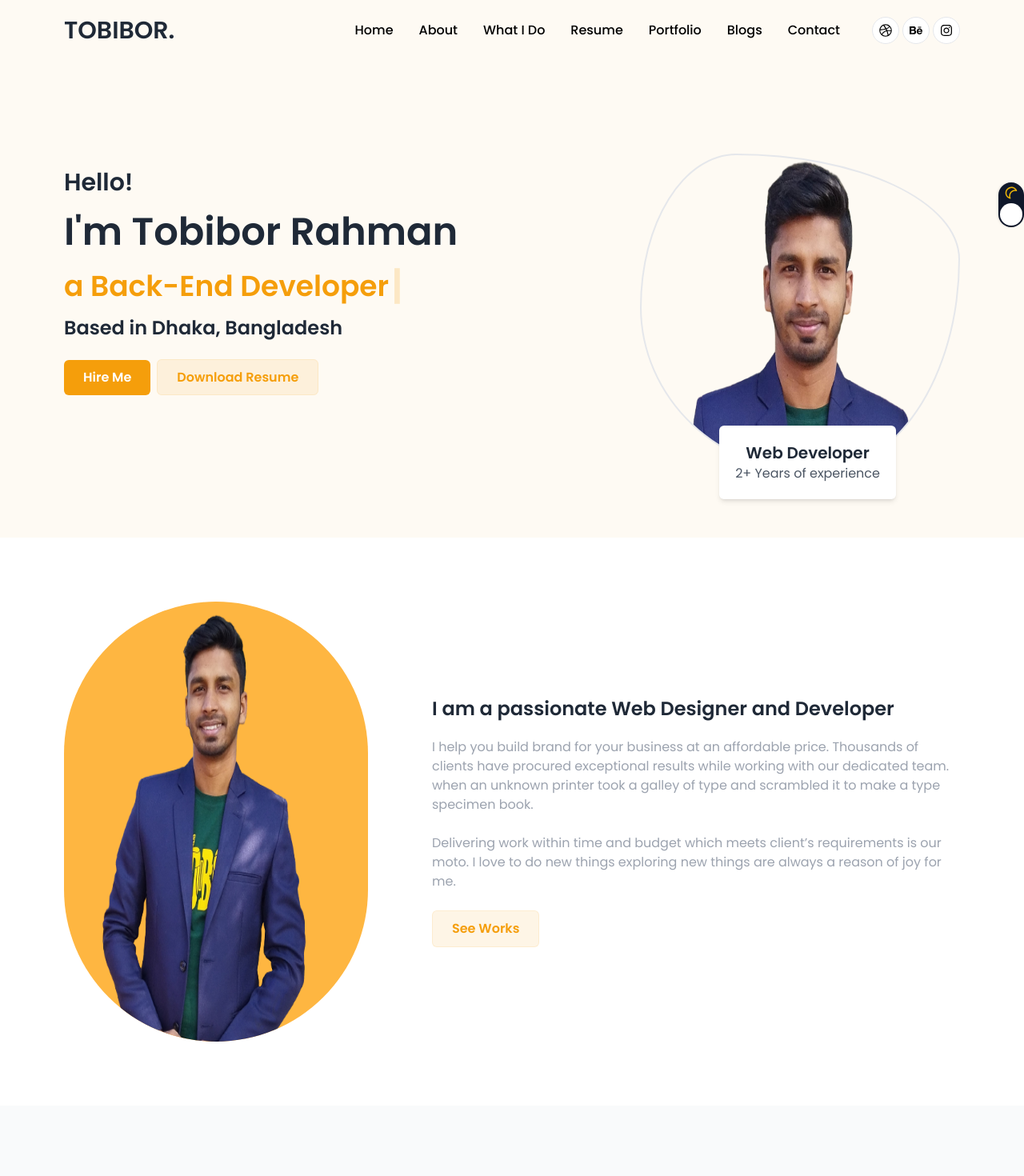
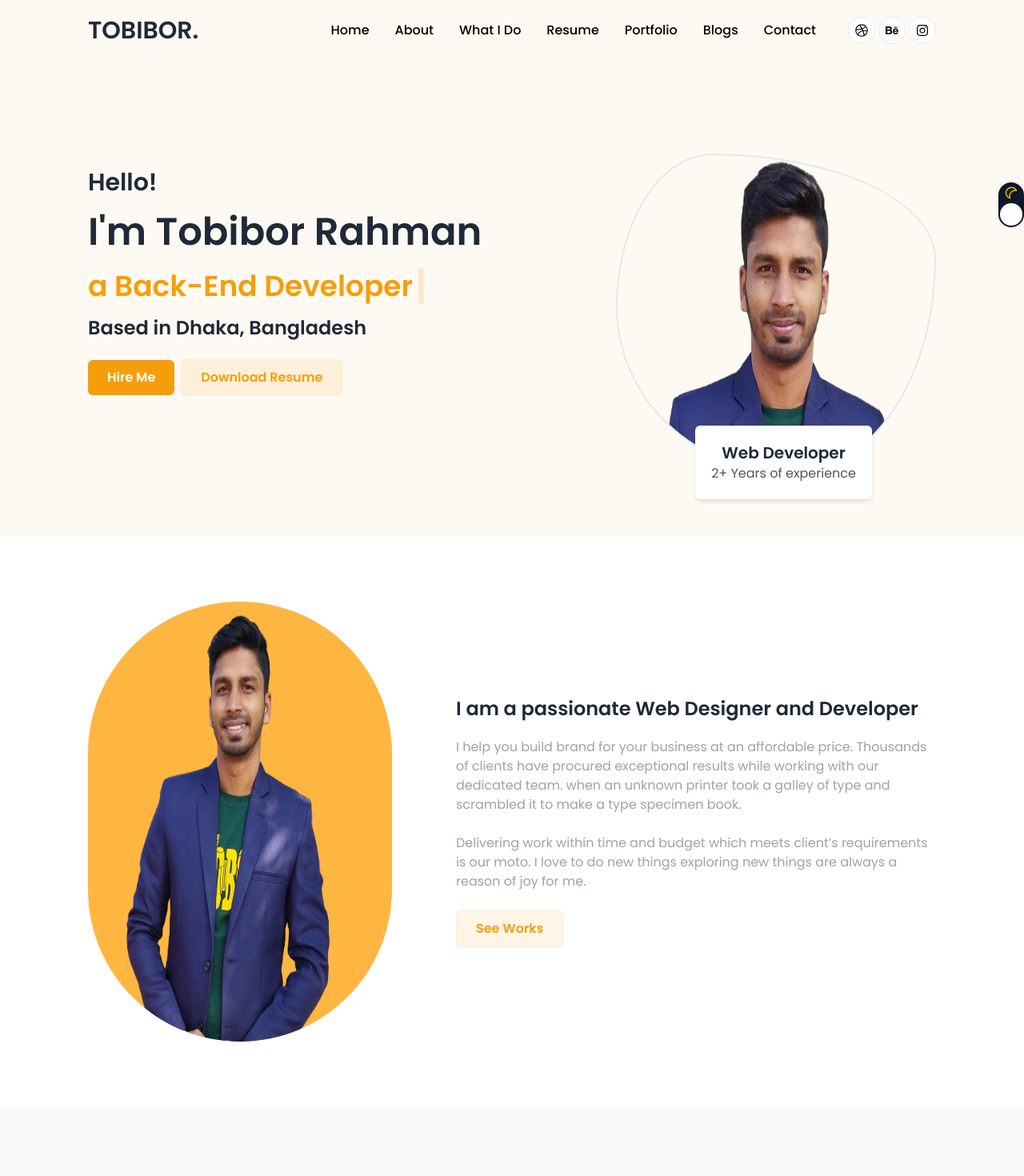
Before and after one commit to tobiborrahman/tobibor-rahman-portfolio, a React (Vite) app: page / in a window 1280 px wide. Shown: the top 1470 px of the page at 80% size. Built offline with nearby package versions, Linux system fonts and the light colour scheme.

Commit message:
browser compatible done

```diff
--- a/src/components/Home/Banner/Banner.jsx
+++ b/src/components/Home/Banner/Banner.jsx
@@ -29,7 +29,7 @@ const Banner = () => {
 		<>
 			<div className="bg-[#FEFAF3] dark:bg-[#1A1E29] dark:text-white">
 				<Navbar />
-
+				<div className="custom-container">
 					<div
 						id="banner"
 						className="md:flex justify-between items-center px-5 md:px-20 pt-28 md:pt-48 pb-20"
@@ -89,6 +89,7 @@ const Banner = () => {
 						</div>
 					</div>
 				</div>
+			</div>
 		</>
 	);
 };
--- a/src/components/Home/Home/About.jsx
+++ b/src/components/Home/Home/About.jsx
@@ -10,7 +10,11 @@ const About = () => {
 		Aos.init();
 	}, []);
 	return (
-		<div className="container dark:bg-[#0F172A]">
+		<>
+			<div className="dark:bg-[#0F172A]">
+				<div className="custom-container">
+					<div className="container ">
+						<div className="flex justify-between items-center">
 							<div id="about">
 								<div className="md:flex justify-between items-center px-6 md:px-20 py-10 md:py-20 pb-10">
 									<img
@@ -18,22 +22,30 @@ const About = () => {
 										src={aboutImg}
 										alt=""
 									/>
-					<div data-aos="fade-right" className="md:w-[800px]">
+									<div
+										data-aos="fade-right"
+										className="md:w-[800px]"
+									>
 										<h3 className="text-2xl mb-5 mt-8 md:mt-0 font-bold dark:text-white">
-							I am a passionate Web Designer and Developer
+											I am a passionate Web Designer and
+											Developer
 										</h3>
 										<p className=" text-gray-400">
-							I help you build brand for your business at an
-							affordable price. Thousands of clients have procured
-							exceptional results while working with our dedicated
-							team. when an unknown printer took a galley of type
-							and scrambled it to make a type specimen book.
+											I help you build brand for your
+											business at an affordable price.
+											Thousands of clients have procured
+											exceptional results while working
+											with our dedicated team. when an
+											unknown printer took a galley of
+											type and scrambled it to make a type
+											specimen book.
 											<br />
 											<br />
-							Delivering work within time and budget which meets
-							client’s requirements is our moto. I love to do new
-							things exploring new things are always a reason of
-							joy for me.
+											Delivering work within time and
+											budget which meets client’s
+											requirements is our moto. I love to
+											do new things exploring new things
+											are always a reason of joy for me.
 										</p>
 										<button className="py-[10px] px-6 bg-amber-500/10 hover:bg-amber-500 border font-semibold border-amber-500/10 hover:border-amber-500 text-amber-500 hover:text-white rounded-md mt-6 duration-300">
 											See Works
@@ -42,6 +54,10 @@ const About = () => {
 								</div>
 							</div>
 						</div>
+					</div>
+				</div>
+			</div>
+		</>
 	);
 };
 
--- a/src/components/Home/Home/Contact.jsx
+++ b/src/components/Home/Home/Contact.jsx
@@ -18,6 +18,7 @@ const Contact = () => {
 
 	return (
 		<section className="bg-[#F9FAFB] dark:bg-[#1E293B]">
+			<div className="custom-container">
 				<div id="contact">
 					<SectionTitle upperTitle="get in touch"></SectionTitle>
 
@@ -29,7 +30,9 @@ const Contact = () => {
 									<h4 className="text-black dark:text-white font-medium">
 										Phone
 									</h4>
-								<p className="text-gray-500">+880 1316433225</p>
+									<p className="text-gray-500">
+										+880 1316433225
+									</p>
 								</div>
 							</div>
 
@@ -95,6 +98,7 @@ const Contact = () => {
 						</div>
 					</div>
 				</div>
+			</div>
 		</section>
 	);
 };
--- a/src/components/Home/Home/Freelancer.jsx
+++ b/src/components/Home/Home/Freelancer.jsx
@@ -3,7 +3,7 @@ import React from 'react';
 const Freelancer = () => {
 	return (
 		<div className="bg-[#575C69] dark:bg-[#0F172A] py-20">
-			<div className="text-center">
+			<div className="custom-container text-center">
 				<h1 className="text-xl md:text-2xl text-white font-semibold capitalize">
 					I am available for freelancer project
 				</h1>
--- a/src/components/Home/Home/Portfolio.jsx
+++ b/src/components/Home/Home/Portfolio.jsx
@@ -26,7 +26,8 @@ const Portfolio = () => {
 	};
 
 	return (
-		<section className="container mx-auto dark:bg-[#0F172A]">
+		<section className="flex justify-center items-center dark:bg-[#0F172A]">
+			<div className="custom-container">
 				<div id="portfolio">
 					<SectionTitle upperTitle="my work & projects" />
 
@@ -96,6 +97,7 @@ const Portfolio = () => {
 						</div>
 					</div>
 				</div>
+			</div>
 		</section>
 	);
 };
--- a/src/components/Home/Home/Resume.jsx
+++ b/src/components/Home/Home/Resume.jsx
@@ -22,8 +22,10 @@ const Resume = () => {
 	useEffect(() => {
 		Aos.init();
 	}, []);
+
 	return (
 		<section id="resume" className="bg-[#F9FAFB] dark:bg-[#1E293B]">
+			<div className="custom-container">
 				<SectionTitle upperTitle="Resume"></SectionTitle>
 				<div className="pt-8">
 					<div>
@@ -45,8 +47,8 @@ const Resume = () => {
 									National University
 								</p>
 								<p className="text-xl dark:text-white">
-								I have completed my honours in 2019 from Bhawal
-								Badre Alam Govt.College, Gazipur .
+									I have completed my honours in 2019 from
+									Bhawal Badre Alam Govt.College, Gazipur .
 								</p>
 							</div>
 						</div>
@@ -155,6 +157,7 @@ const Resume = () => {
 						</a>
 					</div>
 				</div>
+			</div>
 		</section>
 	);
 };
--- a/src/components/Home/Home/Review.jsx
+++ b/src/components/Home/Home/Review.jsx
@@ -41,7 +41,8 @@ const Review = () => {
 		};
 	}, []);
 	return (
-		<section className="container mx-auto bg-[#F9FAFB] dark:bg-[#1E293B]">
+		<section className="flex items-center justify-center bg-[#F9FAFB] dark:bg-[#1E293B]">
+			<div className="custom-container">
 				<div className="px-3 md:px-20 pb-7 md:pb-20">
 					<SectionTitle upperTitle="clients review" />
 					<Swiper
@@ -62,8 +63,8 @@ const Review = () => {
 							<div className="p-6 arrow-tooltip bg-white dark:bg-[#0F172A]">
 								<MdFormatQuote className="text-[#ffb700] text-6xl" />
 								<p className="text-gray-500">
-								I am a Web Designer and Developer with over 2
-								years of experience. I am working with all
+									I am a Web Designer and Developer with over
+									2 years of experience. I am working with all
 									stages of the designing and development.
 								</p>
 								<Rating
@@ -86,7 +87,9 @@ const Review = () => {
 										<h5 className="text-black dark:text-white font-medium">
 											Tobibor Rahman
 										</h5>
-									<p className="text-gray-500 ">Manager</p>
+										<p className="text-gray-500 ">
+											Manager
+										</p>
 									</div>
 								</div>
 							</div>
@@ -95,8 +98,8 @@ const Review = () => {
 							<div className="p-6 bg-white arrow-tooltip dark:bg-[#0F172A]">
 								<MdFormatQuote className="text-[#ffb700] text-6xl" />
 								<p className="text-gray-500">
-								I am a Web Designer and Developer with over 2
-								years of experience. I am working with all
+									I am a Web Designer and Developer with over
+									2 years of experience. I am working with all
 									stages of the designing and development.
 								</p>
 								<Rating
@@ -118,7 +121,9 @@ const Review = () => {
 										<h5 className="text-black dark:text-white font-medium">
 											Mizanur Rahman
 										</h5>
-									<p className="text-gray-500 ">Manager</p>
+										<p className="text-gray-500 ">
+											Manager
+										</p>
 									</div>
 								</div>
 							</div>
@@ -127,8 +132,8 @@ const Review = () => {
 							<div className="p-6 bg-white arrow-tooltip dark:bg-[#0F172A]">
 								<MdFormatQuote className="text-[#ffb700] text-6xl" />
 								<p className="text-gray-500">
-								I am a Web Designer and Developer with over 2
-								years of experience. I am working with all
+									I am a Web Designer and Developer with over
+									2 years of experience. I am working with all
 									stages of the designing and development.
 								</p>
 								<Rating
@@ -150,7 +155,9 @@ const Review = () => {
 										<h5 className="text-black dark:text-white font-medium">
 											Muzibur Rahman
 										</h5>
-									<p className="text-gray-500 ">Manager</p>
+										<p className="text-gray-500 ">
+											Manager
+										</p>
 									</div>
 								</div>
 							</div>
@@ -159,8 +166,8 @@ const Review = () => {
 							<div className="p-6 bg-white arrow-tooltip dark:bg-[#0F172A]">
 								<MdFormatQuote className="text-[#ffb700] text-6xl" />
 								<p className="text-gray-500">
-								I am a Web Designer and Developer with over 2
-								years of experience. I am working with all
+									I am a Web Designer and Developer with over
+									2 years of experience. I am working with all
 									stages of the designing and development.
 								</p>
 								<Rating
@@ -182,13 +189,16 @@ const Review = () => {
 										<h5 className="text-black dark:text-white font-medium">
 											Asif Rahman
 										</h5>
-									<p className="text-gray-500 ">Manager</p>
+										<p className="text-gray-500 ">
+											Manager
+										</p>
 									</div>
 								</div>
 							</div>
 						</SwiperSlide>
 					</Swiper>
 				</div>
+			</div>
 		</section>
 	);
 };
--- a/src/components/Home/Home/Services.jsx
+++ b/src/components/Home/Home/Services.jsx
@@ -18,9 +18,10 @@ const Services = () => {
 	useEffect(() => {
 		Aos.init({ duration: '1000' });
 	}, []);
+
 	return (
 		<section id="services" className="bg-[#F9FAFB] dark:bg-[#1E293B]">
-			<div>
+			<div className="custom-container">
 				<SectionTitle upperTitle="what do I offer?" />
 
 				<div className="grid lg:grid-cols-3 md:grid-cols-2 grid-cols-1 mt-8 gap-[30px] px-3 md:px-20 py-10 md:py-20">
--- a/src/index.css
+++ b/src/index.css
@@ -34,3 +34,14 @@ body {
 	position: absolute;
 	top: 100%;
 }
+
+.custom-container {
+	max-width: 1310px;
+	width: 100%;
+	margin-left: auto;
+	margin-right: auto;
+	padding-left: 30px;
+	padding-right: 30px;
+	position: relative;
+	/* z-index: 99; */
+}
--- a/src/shared/Footer/Footer.jsx
+++ b/src/shared/Footer/Footer.jsx
@@ -12,14 +12,15 @@ import { faMessage } from '@fortawesome/free-regular-svg-icons';
 const Footer = () => {
 	return (
 		<footer className="bg-[#192132] text-white py-5">
+			<div className="custom-container">
 				<div className=" flex flex-col md:flex-row items-center justify-between px-3 lg:px-20 mb-5 md:mb-0">
 					<div>
 						<h1 className="text-3xl font-bold">TOBIBOR.</h1>
 					</div>
 					<div className="container mx-auto py-4 text-center">
 						<p className="text-sm">
-						&copy; {new Date().getFullYear()} Tobibor Rahman. All
-						rights reserved.
+							&copy; {new Date().getFullYear()} Tobibor Rahman.
+							All rights reserved.
 						</p>
 					</div>
 					<div className="flex space-x-4 mt-4 md:mt-0">
@@ -53,6 +54,7 @@ const Footer = () => {
 						></FontAwesomeIcon>
 					</div>
 				</div>
+			</div>
 		</footer>
 	);
 };
--- a/src/shared/Navbar/Navbar.jsx
+++ b/src/shared/Navbar/Navbar.jsx
@@ -25,13 +25,15 @@ const Navbar = () => {
 	}, []);
 
 	return (
+		<>
 			<section
-			className={`container mx-auto flex justify-between items-center md:fixed w-full px-3 ${
+				className={`md:fixed w-full px-3 ${
 					scrolling
-					? 'bg-white shadow-sm px-3 dark:bg-[#161C2D] dark:shadow-b-md'
+						? 'bg-white shadow-sm dark:bg-[#161C2D] dark:shadow-b-md'
 						: 'bg-transparent'
 				} md:px-20 z-50 md:opacity-100 py-5 transition-all duration-300`}
 			>
+				<div className="custom-container flex justify-between items-center ">
 					<div>
 						<h1 className="text-3xl font-bold">TOBIBOR.</h1>
 					</div>
@@ -124,7 +126,9 @@ const Navbar = () => {
 							</div>
 						</div>
 					</div>
+				</div>
 			</section>
+		</>
 	);
 };
 
```
Lines whose indentation alone changed are shown as unchanged.
